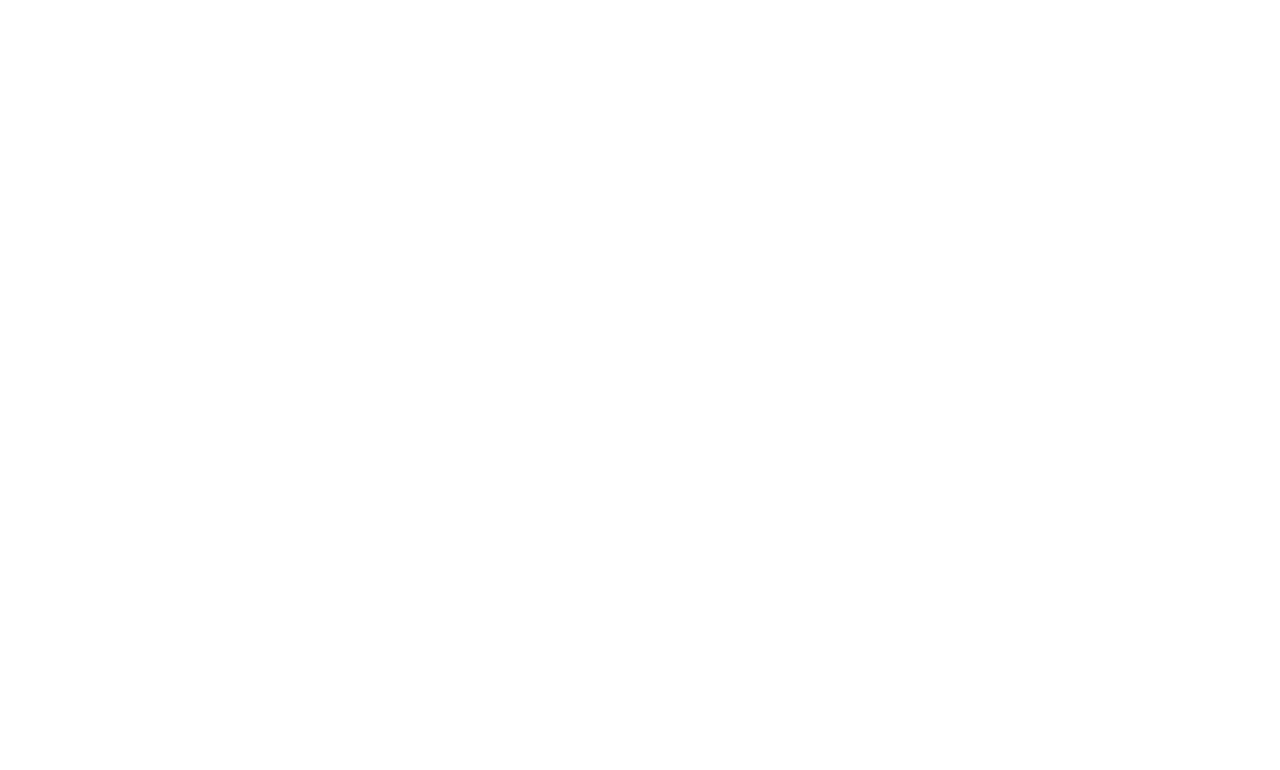
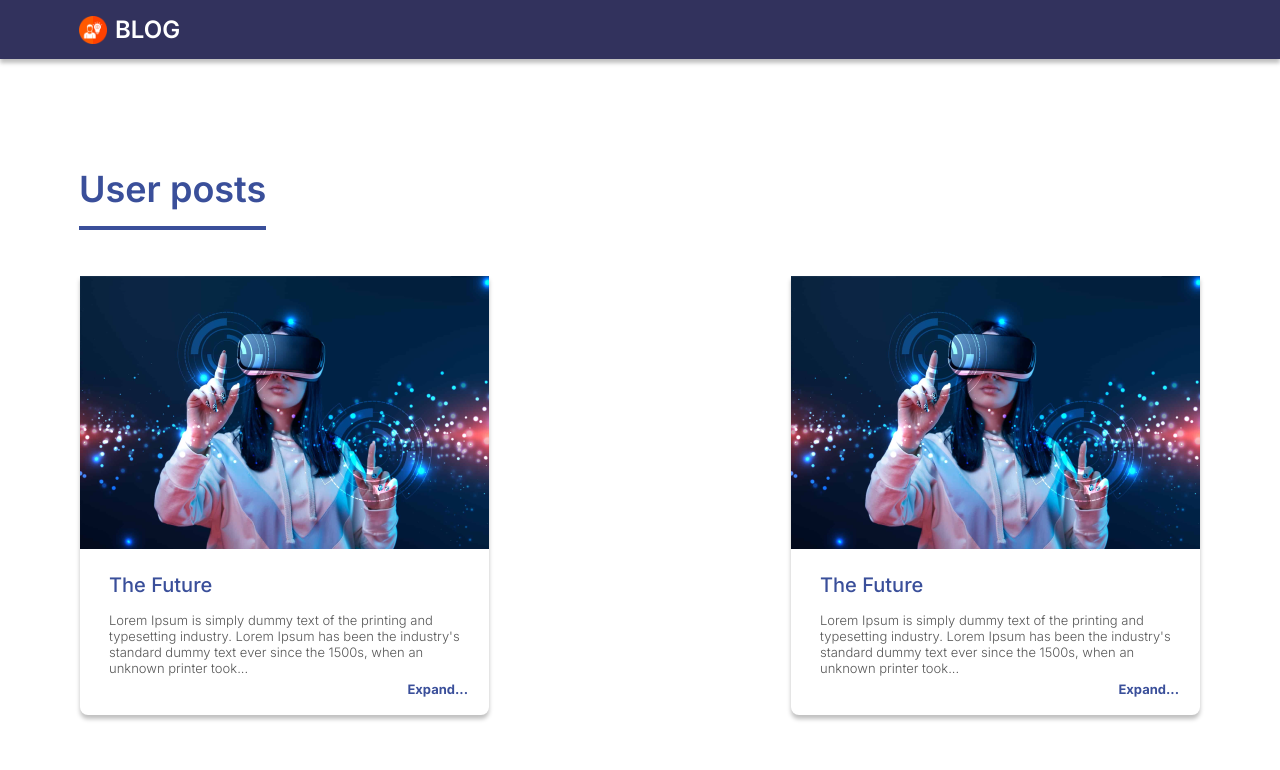
Before and after one commit to Viniciusrbr/compass-blog, a website: page src/index.html in a window 1280 px wide. Shown: the top 770 px of the page. Drawn offline with Linux system fonts and the light colour scheme.

Commit message:
paginal inicial: criação dos seus elementos e estilização

```diff
--- a/src/css/styles.css
+++ b/src/css/styles.css
@@ -0,0 +1,100 @@
+@import url('https://fonts.googleapis.com/css2?family=Inter:wght@300;500;600;700&display=swap');
+
+* {
+    margin: 0;
+    padding: 0;
+    font-family: 'Inter', sans-serif;
+}
+
+:root {
+    --primary-color: #32325D;
+    --title: #3A4F9A;
+    --white: #ffffff;
+    --gray: #575757;
+}
+
+header {
+    background-color: var(--primary-color);
+
+    padding: 15px 79px;
+    display: flex;
+    align-items: center;
+    justify-content: flex-start;
+
+    color: var(--white);
+    box-shadow: 0px 4px 4px 0px rgba(0, 0, 0, 0.25);
+}
+
+.logo-img {
+    width: 28px;
+    height: 28px;
+    margin-right: 8px;
+}
+
+.logo-text {
+    text-decoration: none;
+    font-size: 24px;
+    color: var(--white);
+    font-weight: 600;
+}
+
+.title {
+    font-size: 36px;
+    font-weight: 600;
+    color: var(--title);
+
+    display: inline-block;
+    margin-top: 108px;
+    margin-left: 79px;
+
+    padding-bottom: 15px;
+    border-bottom: 4px solid var(--title);
+}
+
+/* Posts */
+
+.posts-section {
+    margin:46px 0px;
+    padding: 0px 80px;
+
+    display: flex;
+    flex-wrap: wrap;
+    gap: 58px 63px;
+    justify-content: space-between;
+}
+
+.post-card {
+    width: 409px;
+    border-radius: 0px 0px 8px 8px;
+    box-shadow: 0px 4px 4px 0px rgba(0, 0, 0, 0.25);
+}
+
+.post-texts {
+    padding: 20px 21px 18px 29px;
+}
+
+.post-title {
+    font-size: 20px;
+    font-weight: 500;
+    color: var(--title);
+    margin-bottom: 15px;
+}
+
+.post-content {
+    font-size: 13px;
+    font-weight: 300;
+    color: var(--gray);
+    margin-bottom: 5px;
+}
+
+.post-details {
+    text-decoration: none;
+
+    display: flex;
+    align-items: center;
+    justify-content: flex-end;
+
+    font-size: 13px;
+    font-weight: 700;
+    color: var(--title);
+}
--- a/src/index.html
+++ b/src/index.html
@@ -12,6 +12,98 @@
 
 <body>
 
+  <header>
+    <img class="logo-img" src="images/logomarca.png" alt="logomarca">
+    <a href="index.html" class="logo-text">BLOG</a>
+  </header>
+
+  <main>
+
+    <h1 class="title">User posts</h1>
+
+    <div class="posts-section">
+
+      <div class="post-card">
+
+        <img src="images/post.png" alt="post image">
+
+        <div class="post-texts">
+          <h2 class="post-title">The Future</h2>
+          <p class="post-content">Lorem Ipsum is simply dummy text of the printing and typesetting industry. Lorem Ipsum
+            has been the industry's standard dummy text ever since the 1500s, when an unknown printer took...</p>
+          <a href="postdetails.html" class="post-details">Expand...</a>
+        </div>
+
+      </div>
+
+      <div class="post-card">
+
+        <img src="images/post.png" alt="post image">
+
+        <div class="post-texts">
+          <h2 class="post-title">The Future</h2>
+          <p class="post-content">Lorem Ipsum is simply dummy text of the printing and typesetting industry. Lorem Ipsum
+            has been the industry's standard dummy text ever since the 1500s, when an unknown printer took...</p>
+          <a href="postdetails.html" class="post-details">Expand...</a>
+        </div>
+
+      </div>
+
+      <div class="post-card">
+
+        <img src="images/post.png" alt="post image">
+
+        <div class="post-texts">
+          <h2 class="post-title">The Future</h2>
+          <p class="post-content">Lorem Ipsum is simply dummy text of the printing and typesetting industry. Lorem Ipsum
+            has been the industry's standard dummy text ever since the 1500s, when an unknown printer took...</p>
+          <a href="postdetails.html" class="post-details">Expand...</a>
+        </div>
+
+      </div>
+
+      <div class="post-card">
+
+        <img src="images/post.png" alt="post image">
+
+        <div class="post-texts">
+          <h2 class="post-title">The Future</h2>
+          <p class="post-content">Lorem Ipsum is simply dummy text of the printing and typesetting industry. Lorem Ipsum
+            has been the industry's standard dummy text ever since the 1500s, when an unknown printer took...</p>
+          <a href="postdetails.html" class="post-details">Expand...</a>
+        </div>
+
+      </div>
+
+      <div class="post-card">
+
+        <img src="images/post.png" alt="post image">
+
+        <div class="post-texts">
+          <h2 class="post-title">The Future</h2>
+          <p class="post-content">Lorem Ipsum is simply dummy text of the printing and typesetting industry. Lorem Ipsum
+            has been the industry's standard dummy text ever since the 1500s, when an unknown printer took...</p>
+          <a href="postdetails.html" class="post-details">Expand...</a>
+        </div>
+
+      </div>
+
+      <div class="post-card">
+
+        <img src="images/post.png" alt="post image">
+
+        <div class="post-texts">
+          <h2 class="post-title">The Future</h2>
+          <p class="post-content">Lorem Ipsum is simply dummy text of the printing and typesetting industry. Lorem Ipsum
+            has been the industry's standard dummy text ever since the 1500s, when an unknown printer took...</p>
+          <a href="postdetails.html" class="post-details">Expand...</a>
+        </div>
+
+      </div>
+
+    </div>
+
+  </main>
 
 </body>
 
```
Also changed, not shown: src/postdetails.html (renamed from src/postpage.html, +4 -0 lines), src/images/logomarca.png (added), src/images/post-big.png (added), src/images/post.png (added).
